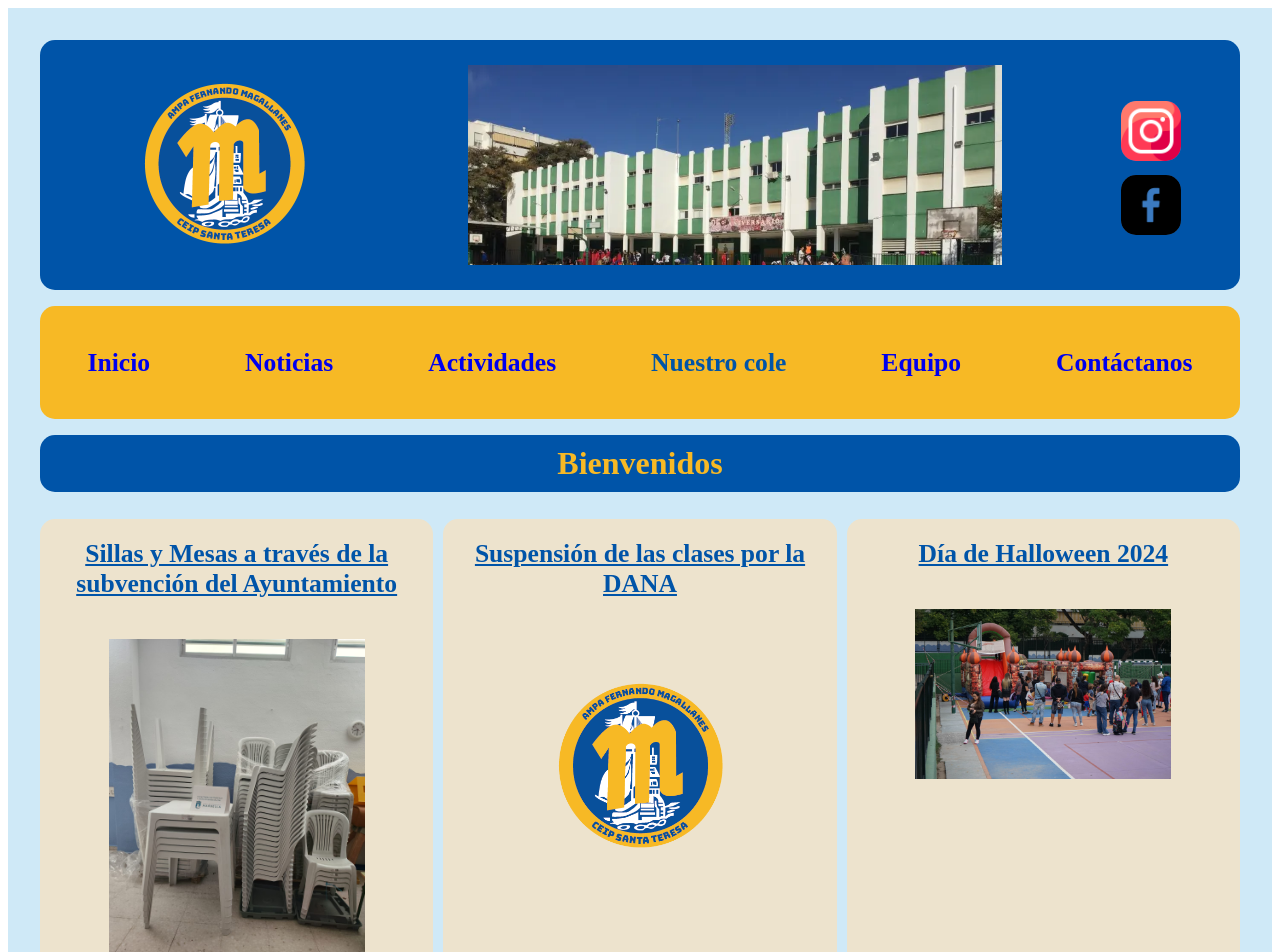
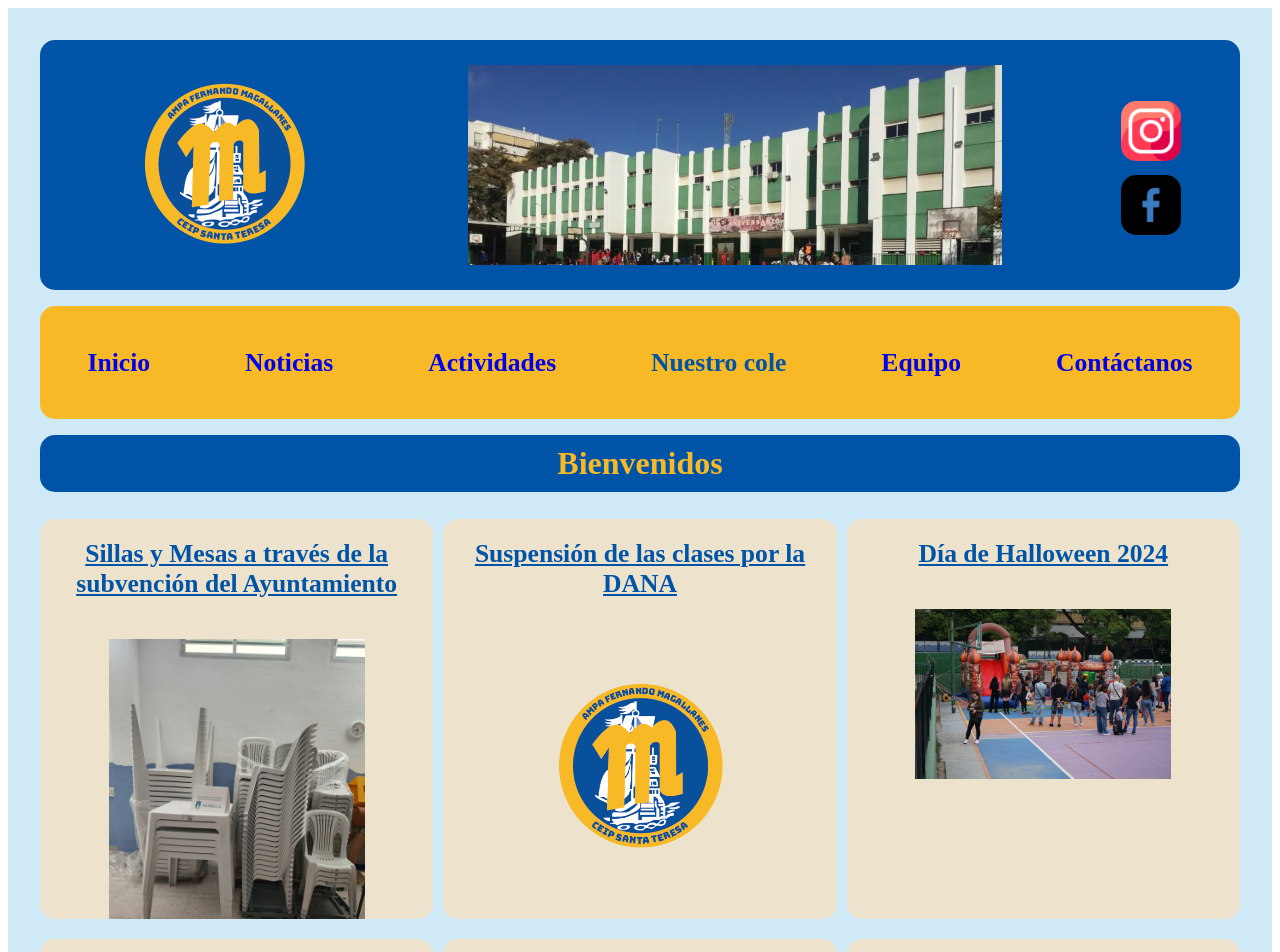
Before and after one commit to rortegaez/ampafernandomagallanes, a React (Vite) app: page / in a window 1280 px wide. Shown: the top 952 px of the page. Built offline with nearby package versions, Linux system fonts and the light colour scheme.

Commit message:
second fix problem

```diff
--- a/src/components/page/css/home.css
+++ b/src/components/page/css/home.css
@@ -9,7 +9,7 @@
 
 .mainLitleBox {
   box-sizing: border-box;
-  height: 60vh;
+  height: 400px;
   background-color: var(--main-orange);
   display: flex;
   flex-direction: column;
```
